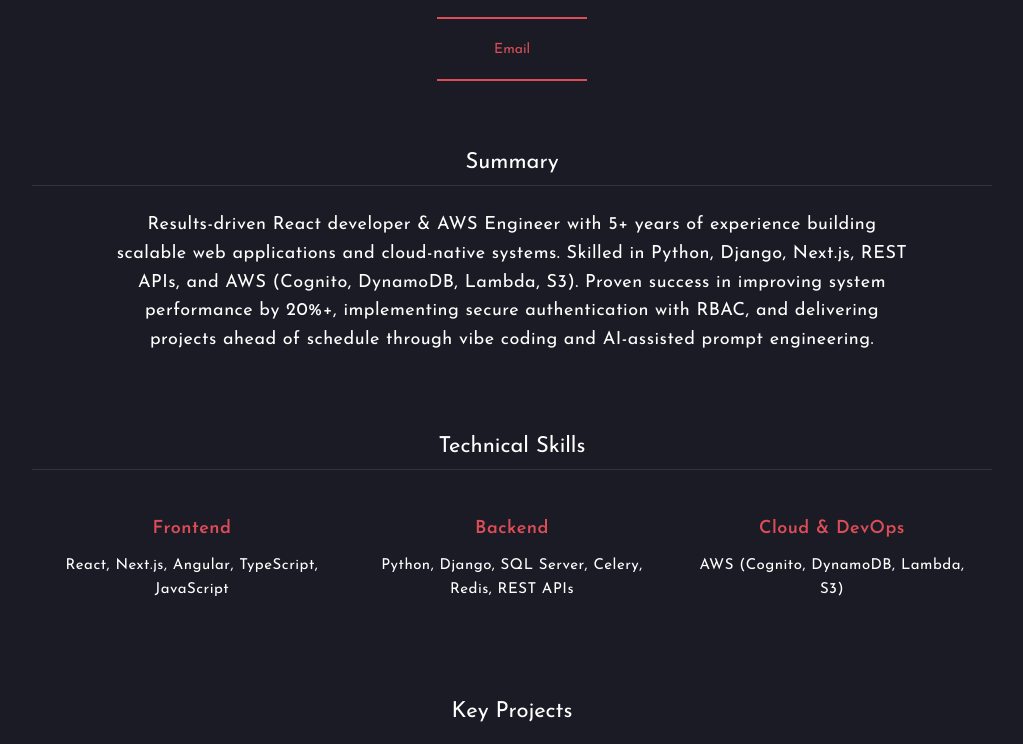
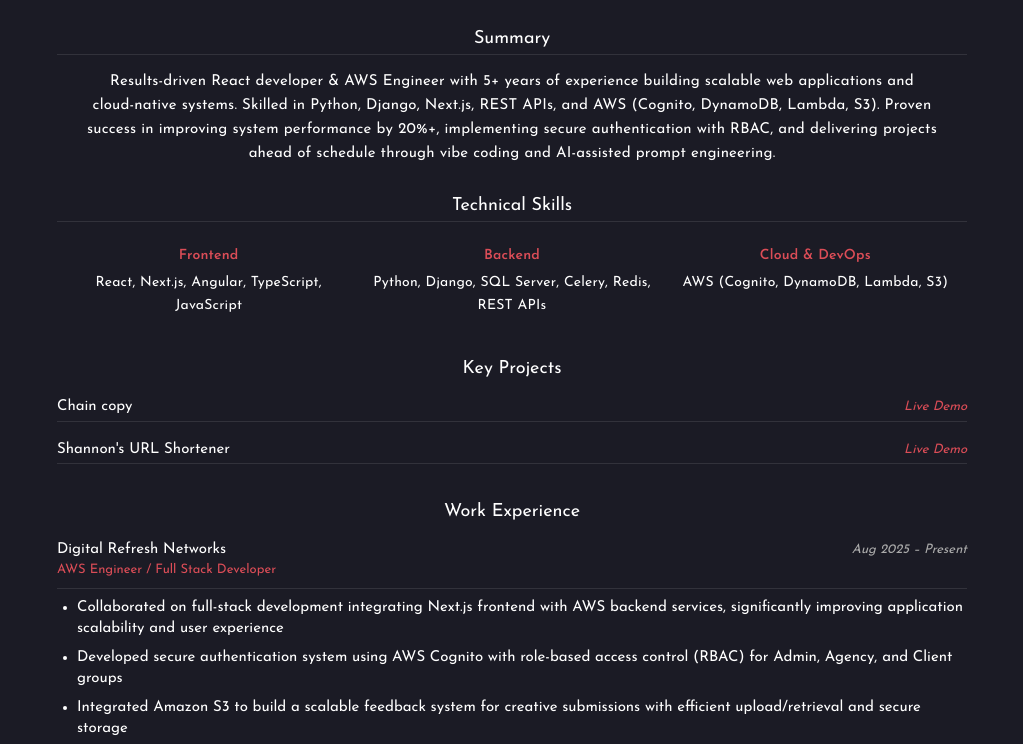
Before and after one commit to Abhisheksinha1506/Resume, a plain HTML site: page index.html in a window 1280 px wide. Shown: the part 196-940 px from the top of the page, without its empty margins (128-1151 px from the left). Drawn offline with nearby package versions, Linux system fonts and the light colour scheme.

Commit message:
Refine compact layout: adjust line-height, headings, font sizes

```diff
--- a/style.css
+++ b/style.css
@@ -6,35 +6,44 @@
     justify-content: center;
     min-height: 100vh;
     margin: 0;
-    font-size: 18px;
-    /* Increased base font size */
+    font-size: 16px;
+    /* Slightly reduced base font size */
     line-height: 1.6;
+    /* Slightly tighter line height */
 }
 
 .container {
-    max-width: 1000px;
+    max-width: 950px;
     width: 100%;
-    padding: 60px 20px;
+    padding: 20px;
+    /* Reduced vertical padding */
 }
 
 .title {
     text-align: center;
+    margin-bottom: 20px;
 
     h1 {
-        font-size: 3.5rem;
+        font-size: 3.2rem;
+        /* Slightly smaller */
         font-weight: 600;
-        margin-bottom: 10px;
+        margin-bottom: 5px;
+        margin-top: 10px;
     }
 
     h3 {
-        font-size: 1.8rem;
+        font-size: 1.7rem;
         color: #ccc;
-        margin-bottom: 15px;
+        margin-bottom: 8px;
+    }
+
+    h4 {
+        margin: 5px 0;
     }
 
     h4 a {
         color: #DB4D57;
-        font-size: 1.4rem;
+        font-size: 1.3rem;
         text-decoration: none;
         transition: all 0.3s ease;
 
@@ -45,28 +54,33 @@
     }
 
     hr {
-        width: 150px;
+        width: 100px;
         border: 0;
         border-top: 2px solid #DB4D57;
-        margin: 20px auto;
+        margin: 10px auto;
+        /* Reduced margin */
     }
 }
 
 .summary {
-    padding: 30px 0;
+    padding: 10px 0;
+    /* Significantly reduced */
 
     h2 {
-        font-size: 2.2rem;
-        margin-bottom: 25px;
+        font-size: 1.8rem;
+        /* Smaller section headers */
+        margin-bottom: 15px;
         border-bottom: 1px solid rgba(255, 255, 255, 0.1);
-        padding-bottom: 10px;
+        padding-bottom: 5px;
+        margin-top: 10px;
     }
 
     p {
-        font-size: 1.8rem;
-        letter-spacing: 0.05rem;
+        font-size: 1.5rem;
+        /* More compact */
+        letter-spacing: 0.02rem;
         text-align: center;
-        max-width: 800px;
+        max-width: 850px;
         margin: 0 auto;
     }
 }
@@ -80,55 +94,56 @@
 
 .col-md-3,
 .col-md-4 {
-    padding: 20px;
+    padding: 8px;
+    /* Reduced padding */
     text-align: center;
 }
 
 .technical-skills {
     p {
-        font-size: 1.5rem;
-        margin-bottom: 8px;
+        font-size: 1.4rem;
+        margin-bottom: 4px;
     }
 
     strong {
         color: #DB4D57;
-        font-size: 1.8rem;
+        font-size: 1.4rem;
         display: block;
-        margin-bottom: 10px;
+        margin-bottom: 5px;
     }
 }
 
 .work-experience {
-    padding: 20px 0;
+    padding: 10px 0;
 
     h2 {
-        font-size: 2.2rem;
-        margin-bottom: 40px;
+        font-size: 1.8rem;
+        margin-bottom: 20px;
+        margin-top: 10px;
     }
 }
-
 
 .company {
     display: flex;
     justify-content: space-between;
     align-items: baseline;
     border-bottom: 1px solid rgba(255, 255, 255, 0.1);
-    padding-bottom: 10px;
-    margin-bottom: 15px;
+    padding-bottom: 5px;
+    margin-bottom: 8px;
 
     h3 {
-        font-size: 1.8rem;
+        font-size: 1.5rem;
         margin: 0;
     }
 
     h4 {
-        font-size: 1.4rem;
+        font-size: 1.3rem;
         color: #DB4D57;
-        margin: 10px 0;
+        margin: 5px 0;
     }
 
     h5 {
-        font-size: 1.5rem;
+        font-size: 1.3rem;
         font-style: italic;
         color: #aaa;
         margin: 0;
@@ -136,22 +151,26 @@
 }
 
 .experience-summary {
-    margin-bottom: 60px;
+    margin-bottom: 25px;
+    /* Significantly reduced from 60px */
     text-align: left;
 
     ul {
         padding-left: 20px;
+        margin-top: 5px;
+        margin-bottom: 5px;
     }
 
     li {
-        font-size: 1.7rem;
-        margin-bottom: 15px;
-        line-height: 1.5;
+        font-size: 1.5rem;
+        margin-bottom: 8px;
+        line-height: 1.4;
     }
 }
 
 p {
-    font-size: 1.5rem;
+    font-size: 1.4rem;
+    margin-bottom: 10px;
 }
 
 /* Responsive adjustments */
@@ -160,11 +179,11 @@
         flex-direction: column;
 
         h5 {
-            margin-top: 5px;
+            margin-top: 3px;
         }
     }
 
     .title h1 {
-        font-size: 2.5rem;
+        font-size: 2.4rem;
     }
 }
```
